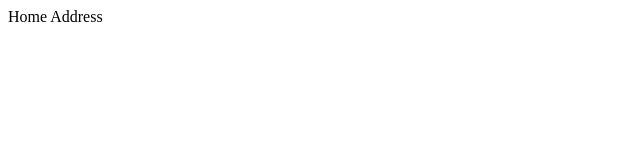
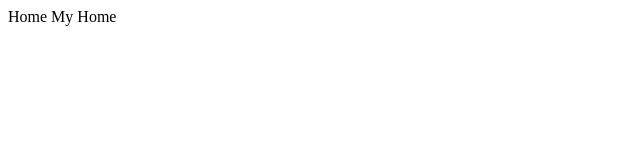
Before and after one commit to kishankotharri/project-training-1, a plain HTML site: page index.html in a window 1280 px wide. Shown: the full height of the page, 0-640 px from the left. Drawn offline with Linux system fonts and the light colour scheme.

Commit message:
update index

```diff
--- a/index.html
+++ b/index.html
@@ -1,4 +1,4 @@
 <html>
 <head>Home</head>
-<body>Address</body>
+<body>My Home</body>
 </html>
```
